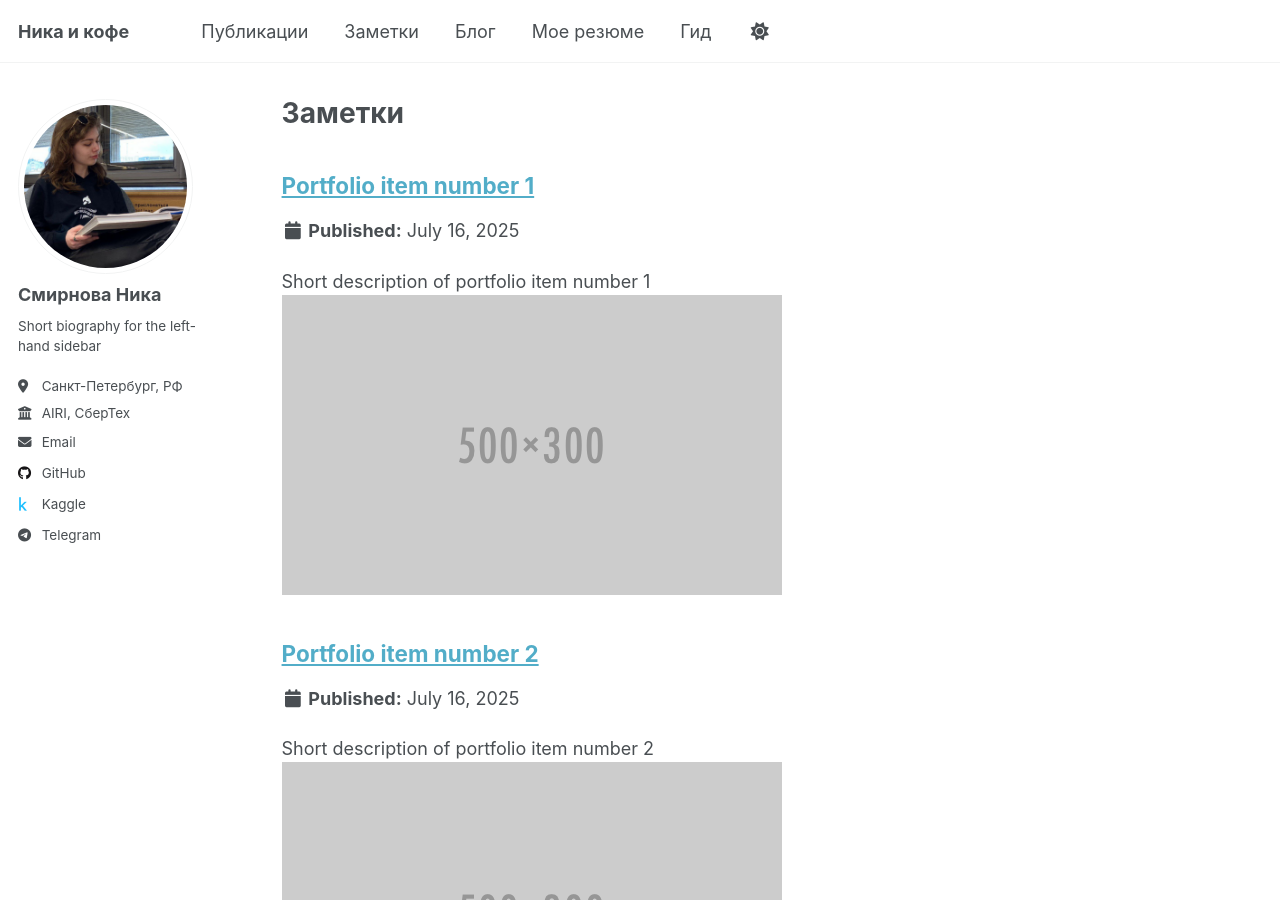
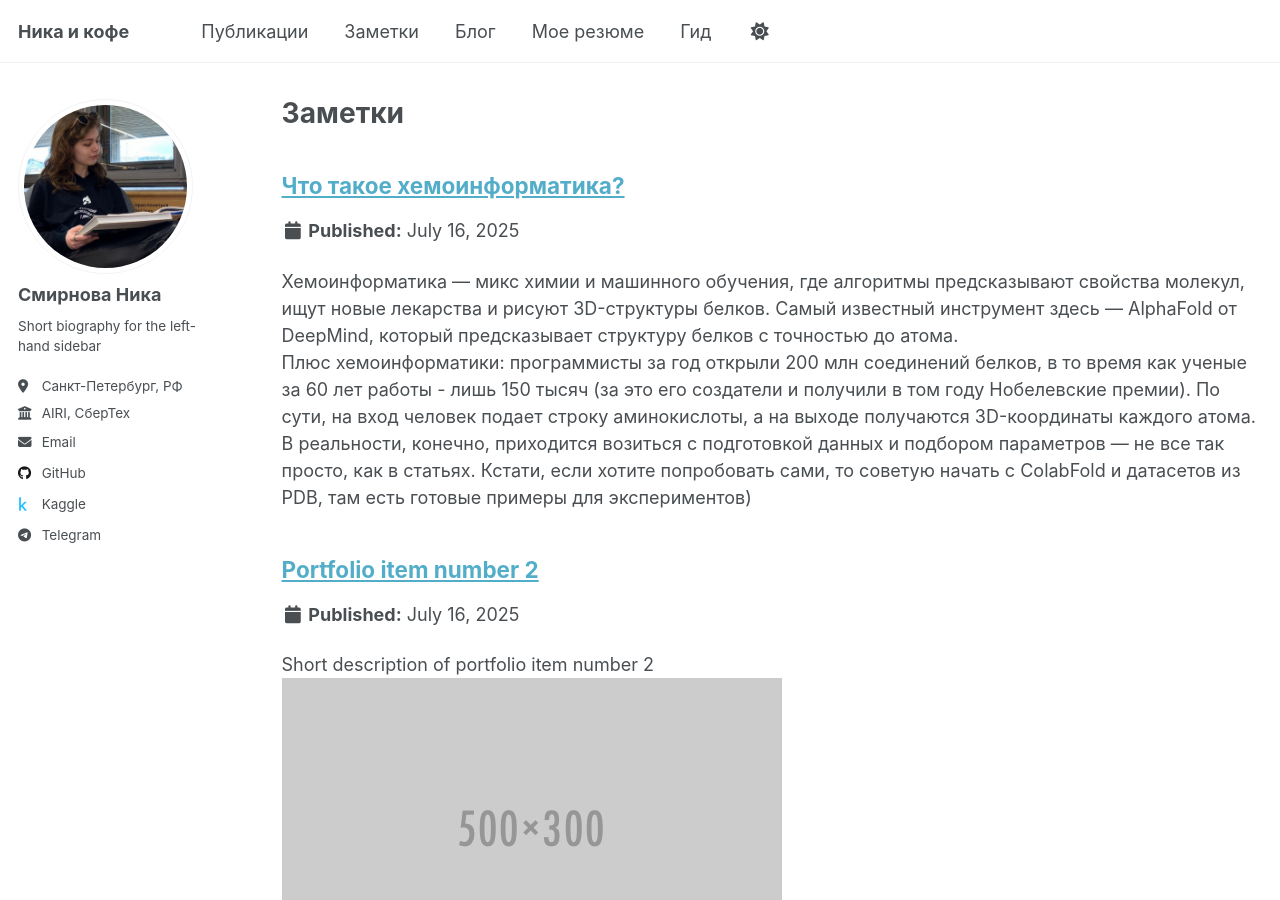
Before and after one commit to Robot-mitski/Space_cappuchino.github.io, a Jekyll site: the page built from _pages/portfolio.html, in a window 1280 px wide and 900 px high. Built offline with Jekyll 4.4.1, drawn with Linux system fonts in a browser that asks for light colours; a script that is not in the unit is left out.

Commit message:
Update portfolio-1.md

```diff
--- a/_portfolio/portfolio-1.md
+++ b/_portfolio/portfolio-1.md
@@ -1,7 +1,9 @@
 ---
-title: "Portfolio item number 1"
-excerpt: "Short description of portfolio item number 1<br/><img src='/images/500x300.png'>"
+title: "Что такое хемоинформатика?"
+excerpt: "Хемоинформатика — микс химии и машинного обучения, где алгоритмы предсказывают свойства молекул, ищут новые лекарства и рисуют 3D-структуры белков. Самый известный инструмент здесь — AlphaFold от DeepMind, который предсказывает структуру белков с точностью до атома. <br/>
+Плюс хемоинформатики: программисты за год открыли 200 млн соединений белков, в то время как ученые за 60 лет работы - лишь 150 тысяч (за это его создатели и получили в том году Нобелевские премии). По сути, на вход человек подает строку аминокислоты, а на выходе получаются 3D-координаты каждого атома.
+
+В реальности, конечно, приходится возиться с подготовкой данных и подбором параметров — не все так просто, как в статьях.
+Кстати, если хотите попробовать сами, то советую начать с ColabFold и датасетов из PDB, там есть готовые примеры для экспериментов)"
 collection: portfolio
 ---
-
-This is an item in your portfolio. It can be have images or nice text. If you name the file .md, it will be parsed as markdown. If you name the file .html, it will be parsed as HTML.
```
